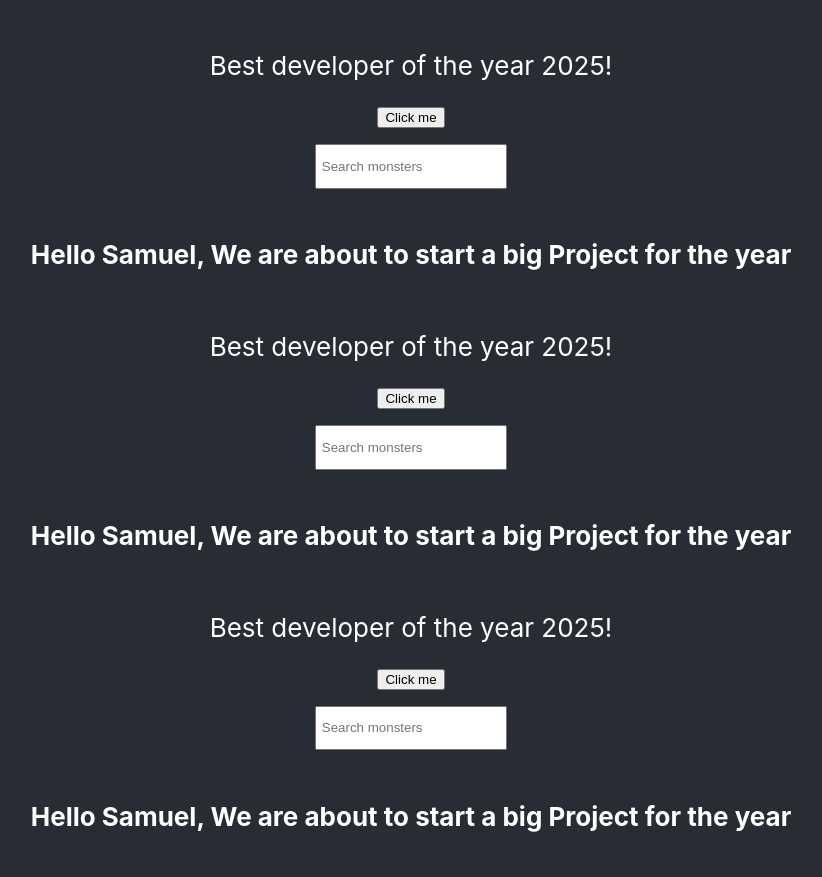
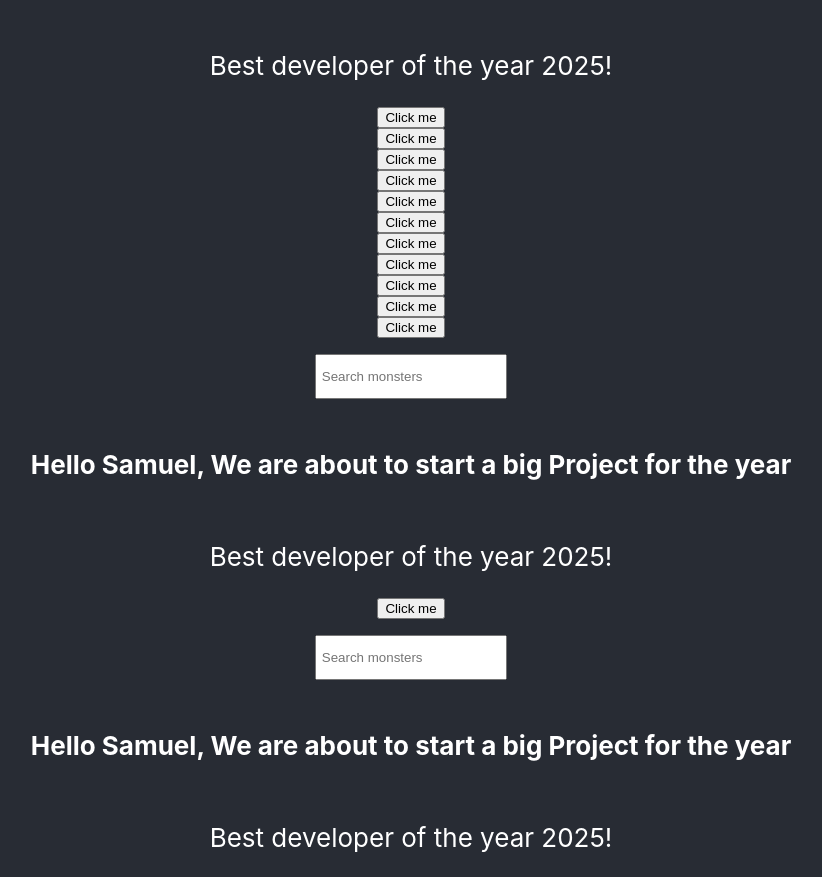
Before and after one commit to samuelodusanwo/monsters-rolodex, a React (Create React App) app: page / in a window 1280 px wide. Shown: the part 9060-9937 px from the top of the page, without its empty margins (229-1051 px from the left). Built offline with nearby package versions, Linux system fonts and the light colour scheme; no server answers.

Commit message:
initial commit: pushing react code

```diff
--- a/src/App.js
+++ b/src/App.js
@@ -172,6 +172,16 @@ class App extends Component {
           <h4>Hello Samuel, We are about to start a big Project for the year</h4>
           <p>{this.state.string}</p>
           <button onClick={() => this.setState({string: 'And the best Hacker of the year 2025!'})}>Click me</button>
+          <button onClick={() => this.setState({string: 'And the best Hacker of the year 2025!'})}>Click me</button>
+          <button onClick={() => this.setState({string: 'And the best Hacker of the year 2025!'})}>Click me</button>
+          <button onClick={() => this.setState({string: 'And the best Hacker of the year 2025!'})}>Click me</button>
+          <button onClick={() => this.setState({string: 'And the best Hacker of the year 2025!'})}>Click me</button>
+          <button onClick={() => this.setState({string: 'And the best Hacker of the year 2025!'})}>Click me</button>
+          <button onClick={() => this.setState({string: 'And the best Hacker of the year 2025!'})}>Click me</button>
+          <button onClick={() => this.setState({string: 'And the best Hacker of the year 2025!'})}>Click me</button>
+          <button onClick={() => this.setState({string: 'And the best Hacker of the year 2025!'})}>Click me</button>
+          <button onClick={() => this.setState({string: 'And the best Hacker of the year 2025!'})}>Click me</button>
+          <button onClick={() => this.setState({string: 'And the best Hacker of the year 2025!'})}>Click me</button>
           <input type="search" placeholder="Search monsters" onChange={e => this.setState({searchField: e.target.value})}/>
           <h4>Hello Samuel, We are about to start a big Project for the year</h4>
           <p>{this.state.string}</p>
```
